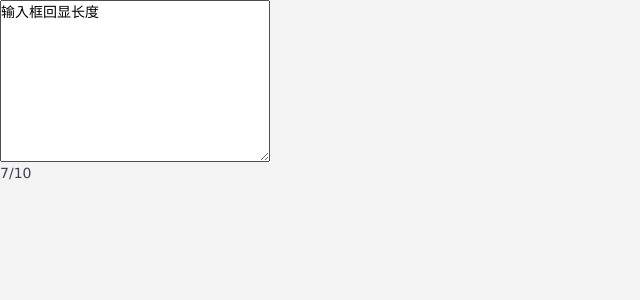
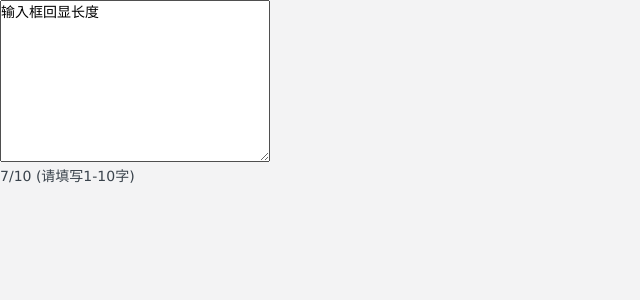
Before and after one commit to xiamijun/my-Vue-components, a Vue app: page /#/inputNumber in a window 1280 px wide. Shown: the top 300 px of the page, without its empty margins (0-640 px from the left). Built offline with nearby package versions, Linux system fonts and the light colour scheme; what iview would draw is missing.

Commit message:
update inputNumber

```diff
--- a/src/components/inputNumber/inputNumber.vue
+++ b/src/components/inputNumber/inputNumber.vue
@@ -2,7 +2,7 @@
   <div>
     <span :class="{red:isRed}">{{inputContent.length}}</span>
     <span>/</span>
-    <span>{{maxLength}}</span>
+    <span>{{maxLength}} (请填写{{minLength}}-{{maxLength}}字)</span>
   </div>
 </template>
 
@@ -11,10 +11,17 @@
     name: "inputNumber",
     props: {
       inputContent: {
+        //输入内容
         type: String,
         default: ''
       },
+      minLength:{
+        //最小长度
+        type: String,
+        default: '1'
+      },
       maxLength: {
+        //最大长度
         type: String,
         default: '10'
       }
```
Also changed, not shown: src/components/selectUser/app-selectUser.vue (added, +13 -0 lines), 1 other file (tests, documents, lock files or other folders).
